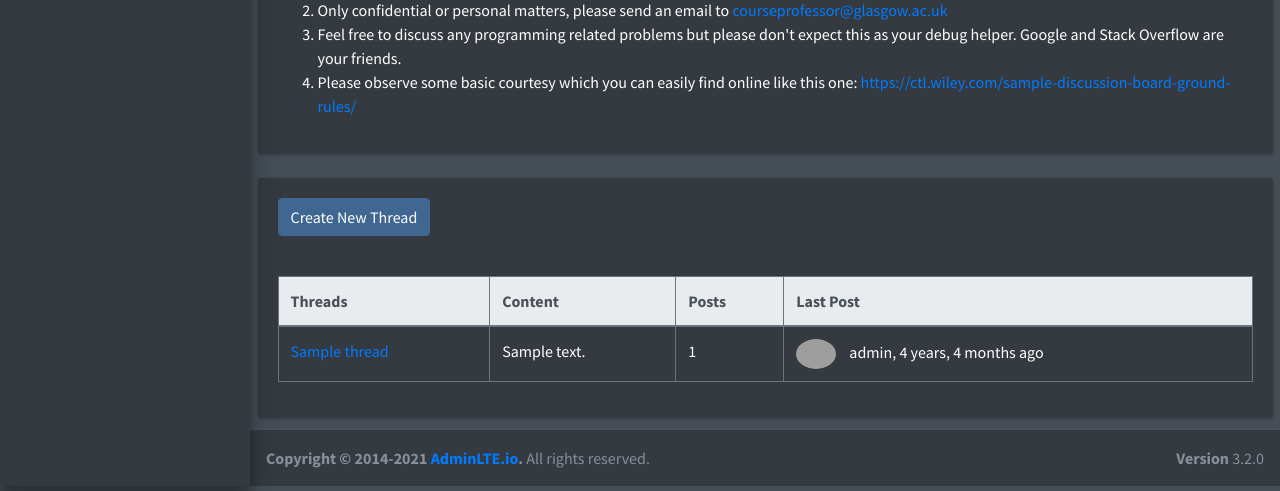
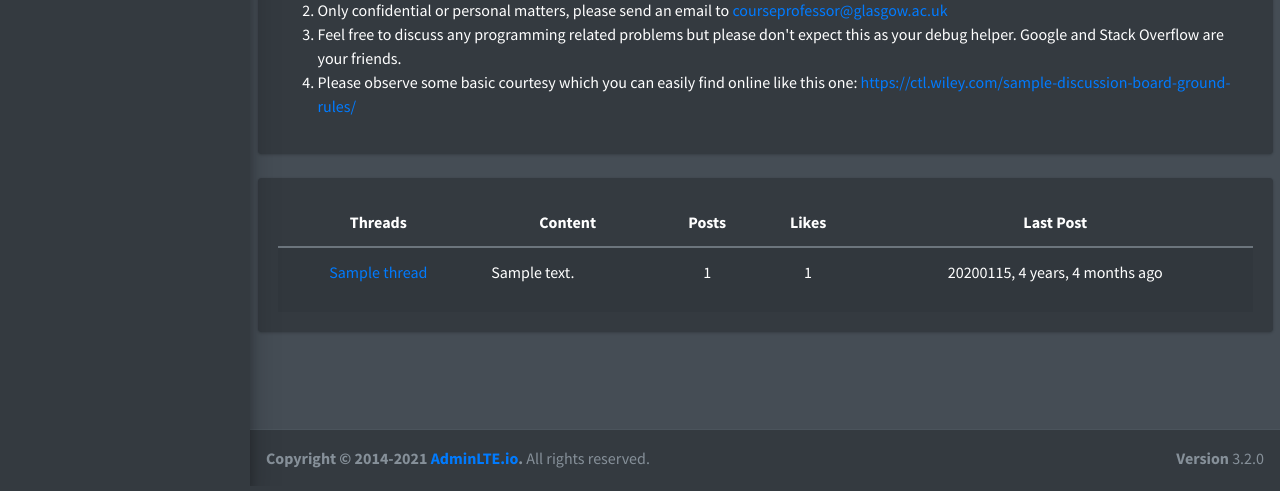
Before and after one commit to AlvisNgo/genlms, a Django app: page /student/course/discussion_board/1 in a window 1280 px wide. Shown: the part 314-805 px from the top of the page. Run offline with Django 5.2, Linux system fonts and the light colour scheme; a user stored in the database is signed in; data comes from the database, SQL or seed files in the repository; tables that the repository leaves empty hold one stand-in row (values such as "Sample post"); parts of the project's set-up code (start-up, migrations or seed data) failed here and were passed over; some libraries are stand-ins or nearby versions; grey boxes are pictures that could not be loaded.

Commit message:
"Updated models, templates, and views for discussion board and profile features, added like functionality for threads and posts, and modified URLs."

```diff
--- a/lms/models.py
+++ b/lms/models.py
@@ -1,15 +1,19 @@
 from django.db import models
 from django.contrib.auth.models import User
+
 
 class Profile(models.Model):
     user = models.OneToOneField(User, on_delete=models.CASCADE)
     phone = models.CharField(max_length=15, blank=True)
-    gender = models.CharField(max_length=20, choices=[('male', 'Male'), ('female', 'Female'), ('other', 'Other'), ('prefer_not_to_say', 'Prefer not to say')], blank=True)
+    gender = models.CharField(max_length=20, choices=[('male', 'Male'), ('female', 'Female'), (
+        'other', 'Other'), ('prefer_not_to_say', 'Prefer not to say')], blank=True)
     description = models.TextField(blank=True)
-    profile_picture = models.ImageField(upload_to='profile_pictures/', blank=True)
+    profile_picture = models.ImageField(
+        upload_to='profile_pictures/', blank=True)
 
     def __str__(self):
         return self.user.username
+
 
 class Course(models.Model):
     course_id = models.AutoField(primary_key=True)
@@ -58,25 +62,34 @@ class CourseAdmin(models.Model):
 
 
 class Thread(models.Model):
-    course = models.ForeignKey(Course, on_delete=models.CASCADE)
-    user = models.ForeignKey(User, on_delete=models.CASCADE)
-    title = models.CharField(max_length=255)
+    title = models.CharField(max_length=200)
     content = models.TextField()
     created_at = models.DateTimeField(auto_now_add=True)
     updated_at = models.DateTimeField(auto_now=True)
+    course = models.ForeignKey('Course', on_delete=models.CASCADE)
+    user = models.ForeignKey(User, on_delete=models.CASCADE)
+    likes = models.ManyToManyField(
+        User, related_name='thread_likes', blank=True)
+
+    def total_likes(self):
+        return self.likes.count()
 
     def __str__(self):
         return self.title
 
 
 class Post(models.Model):
-    thread = models.ForeignKey(Thread, on_delete=models.CASCADE)
-    user = models.ForeignKey(User, on_delete=models.CASCADE)
-    parent_post = models.ForeignKey(
-        'self', null=True, blank=True, on_delete=models.CASCADE)
     content = models.TextField()
     created_at = models.DateTimeField(auto_now_add=True)
     updated_at = models.DateTimeField(auto_now=True)
+    parent_post = models.ForeignKey(
+        'self', null=True, blank=True, on_delete=models.CASCADE)
+    thread = models.ForeignKey(Thread, on_delete=models.CASCADE)
+    user = models.ForeignKey(User, on_delete=models.CASCADE)
+    likes = models.ManyToManyField(User, related_name='post_likes', blank=True)
+
+    def total_likes(self):
+        return self.likes.count()
 
     def __str__(self):
         return f"Post by {self.user.username} in {self.thread.title}"
--- a/lms/templates/discussion_board.html
+++ b/lms/templates/discussion_board.html
@@ -27,29 +27,30 @@
 
             <div class="card mt-4">
                 <div class="card-body">
-                    <a href="{% url 'create_thread' course_info.course_id %}"class="btn btn-primary mb-4">Create New Thread</a>
-                    <div class="table-responsive">
-                        <table class="table table-bordered mt-3">
-                            <thead class="thead-light">
+                    <table class="table table-striped">
+                        <thead>
                             <tr>
-                                    <th>Threads</th>
-                                    <th>Content</th>
-                                    <th>Posts</th>
-                                    <th>Last Post</th>
+                                <th class="text-center">Threads</th>
+                                <th class="text-center">Content</th>
+                                <th class="text-center">Posts</th>
+                                <th class="text-center">Likes</th>
+                                <th class="text-center">Last Post</th>
                             </tr>
                         </thead>
                         <tbody>
                             {% for thread in threads %}
                             <tr>
-                                    <td><a href="{% url 'view_thread' thread.id %}">{{ thread.title }}</a></td>
-                                    <td>{{ thread.content }}</td>
-                                    <td>{{ thread.post_count }}</td>
-                                    <td class="last-post">
-                                        {% if thread.post_set.last %}
-                                        <img src="path/to/user-pic.png" alt="User Picture" class="rounded-circle" style="height: 30px; margin-right: 10px;">
-                                        {{ thread.post_set.last.user.username }}, {{ thread.post_set.last.created_at|timesince }} ago
+                                <td class="text-center"><a href="{% url 'view_thread' thread.id %}">{{ thread.title }}</a></td>
+                                <td>{{ thread.content|linebreaks }}</td>
+                                <td class="text-center">{{ thread.post_set.count }}</td> <!-- Correctly access post count -->
+                                <td class="text-center">
+                                    <span id="thread-likes-{{ thread.id }}">{{ thread.like_count }}</span>
+                                </td>
+                                <td class="text-center">
+                                    {% if thread.post_set.count > 0 %}
+                                        {{ thread.post_set.last.created_at|date:"Ymd" }}, {{ thread.post_set.last.created_at|timesince }} ago
                                     {% else %}
-                                        No posts yet
+                                        No posts
                                     {% endif %}
                                 </td>
                             </tr>
@@ -61,5 +62,27 @@
         </div>
     </div>
 </div>
-</div>
+
+<script>
+    function likeThread(threadId) {
+        fetch("{% url 'like_thread' 0 %}".replace('0', threadId))
+        .then(response => response.json())
+        .then(data => {
+            document.getElementById('thread-likes-' + threadId).innerText = data.likes;
+        });
+    }
+</script>
+<style>
+    .like-button {
+        background: none;
+        border: none;
+        color: #007bff;
+        font-size: 1rem;
+        cursor: pointer;
+    }
+    .like-button:hover {
+        color: #0056b3;
+    }
+</style>
+
 {% endblock %}
--- a/lms/urls.py
+++ b/lms/urls.py
@@ -1,28 +1,37 @@
+# lms/urls.py
 from django.urls import path
 from .views import views_login, views_announcement, views_course, views_discussion, views_profile
 
 urlpatterns = [
-     path("", views_login.login, name="login"),
-     path("student/dashboard", views_login.student_dashboard, name="dashboard"),
-     path("student/course/discussion_board/<int:id>",
-          views_discussion.discussion_board, name="discussion_board"),
+    path("", views_login.login, name="login"),
+    path("student/dashboard", views_login.student_dashboard, name="dashboard"),
+    path("student/course/discussion_board/<int:id>",
+         views_discussion.discussion_board, name="discussion_board"),
 
-     # Course
-     path("student/course/<int:id>", views_course.student_course_info, name="course"),
-     path("student/course/<int:id>/grade", views_course.grades, name="grades"),
-     path("student/course/<int:id>/feedback", views_course.feedback, name="feedback"),
+    # Course
+    path("student/course/<int:id>",
+         views_course.student_course_info, name="course"),
+    path("student/course/<int:id>/grade", views_course.grades, name="grades"),
+    path("student/course/<int:id>/feedback",
+         views_course.feedback, name="feedback"),
 
-     # Profile
-     path("student/dashboard/profile/", views_profile.profile_view, name="profile"),
+    # Profile
+    path("student/dashboard/profile/",
+         views_profile.profile_view, name="profile"),
 
-     # Paths for threads and posts under the discussion board
-     path("student/course/discussion_board/thread/<int:thread_id>/",
-          views_discussion.view_thread, name="view_thread"),
-     path("student/course/discussion_board/thread/new/<int:course_id>/",
-          views_discussion.create_thread, name="create_thread"),
-     path("student/course/discussion_board/thread/<int:thread_id>/post/new/",
-          views_discussion.create_post, name="create_post"),
+    # Paths for threads and posts under the discussion board
+    path("student/course/discussion_board/thread/<int:thread_id>/",
+         views_discussion.view_thread, name="view_thread"),
+    path("student/course/discussion_board/thread/new/<int:course_id>/",
+         views_discussion.create_thread, name="create_thread"),
+    path("student/course/discussion_board/thread/<int:thread_id>/post/new/",
+         views_discussion.create_post, name="create_post"),
+    path("student/course/discussion_board/thread/<int:thread_id>/like/",
+         views_discussion.like_thread, name="like_thread"),
+    path("student/course/discussion_board/post/<int:post_id>/like/",
+         views_discussion.like_post, name="like_post"),
 
-     # Announcement
-     path("student/course/<int:id>/announcement_add", views_announcement.announcement_add, name="announcement_add"),
+    # Announcement
+    path("student/course/<int:id>/announcement_add",
+         views_announcement.announcement_add, name="announcement_add"),
 ]
--- a/lms/views/views_discussion.py
+++ b/lms/views/views_discussion.py
@@ -1,19 +1,21 @@
+# lms/views/views_discussion.py
 from django.shortcuts import get_object_or_404, redirect, render
 from lms.forms import PostForm, ThreadForm
 from django.db.models import Count
 from lms.models import Course, EnrolledCourse, Post, Thread
+from django.http import JsonResponse
+
 
 def discussion_board(request, id):
     enrolled_course = get_object_or_404(EnrolledCourse, pk=id)
     course_info = get_object_or_404(Course, pk=enrolled_course.course_id)
-    threads = Thread.objects.filter(course=course_info).annotate(post_count=Count('post')).prefetch_related('post_set', 'post_set__user')
+    threads = Thread.objects.filter(course=course_info).annotate(
+        like_count=Count('likes')).order_by('-like_count')
 
     context = {
         'course_info': course_info,
         'threads': threads,
     }
-
-    print(f"Discussion Board Context: {context}")  # Debugging statement
 
     return render(request, 'discussion_board.html', context)
 
@@ -54,3 +56,21 @@ def create_post(request, thread_id):
     else:
         form = PostForm()
     return render(request, 'create_post.html', {'form': form, 'thread': thread})
+
+
+def like_thread(request, thread_id):
+    thread = get_object_or_404(Thread, id=thread_id)
+    if request.user in thread.likes.all():
+        thread.likes.remove(request.user)
+    else:
+        thread.likes.add(request.user)
+    return JsonResponse({'likes': thread.total_likes()})
+
+
+def like_post(request, post_id):
+    post = get_object_or_404(Post, id=post_id)
+    if request.user in post.likes.all():
+        post.likes.remove(request.user)
+    else:
+        post.likes.add(request.user)
+    return JsonResponse({'likes': post.total_likes()})
```
Also changed, not shown: lms/templates/view_thread.html (+51 -3 lines), lms/migrations/0002_post_likes_thread_likes_alter_thread_title.py (added). Lines whose indentation alone changed are shown as unchanged.
